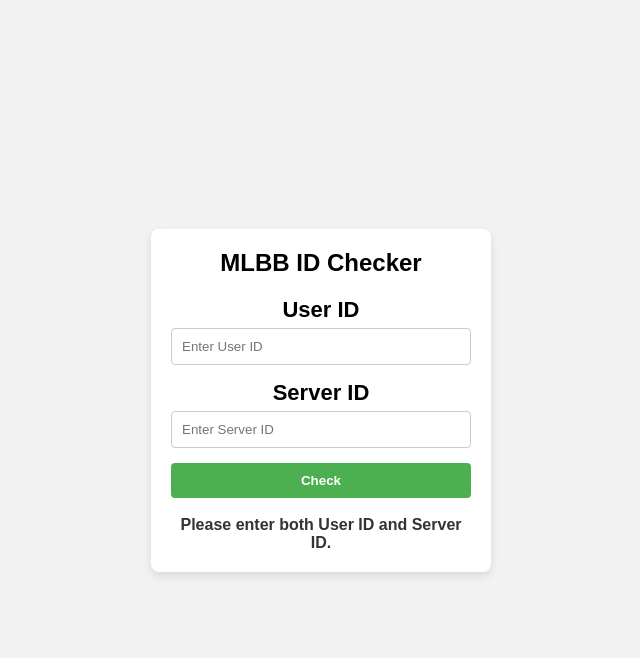
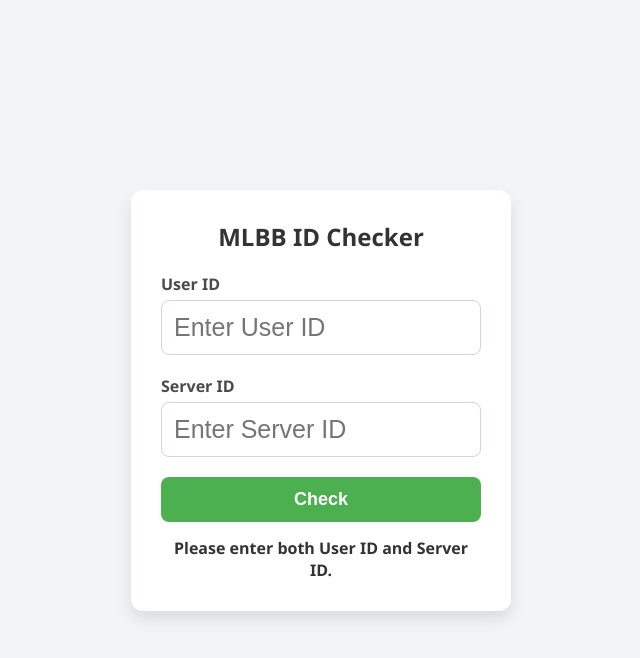
Before and after one commit to starkxme/idcheckerr, a plain HTML site: page index.html in a window 1280 px wide. Both pictures are taken after a click on the button "Check". Shown: the whole page, without its empty margins (319-959 px from the left). Drawn offline with nearby package versions, Linux system fonts and the light colour scheme.

Commit message:
Add files via upload

```diff
--- a/index.html
+++ b/index.html
@@ -6,59 +6,91 @@
     <title>MLBB User ID Checker</title>
     <style>
       body {
-        font-family: Arial, sans-serif;
+        font-family: "Segoe UI", Tahoma, Geneva, Verdana, sans-serif;
         display: flex;
         justify-content: center;
         align-items: center;
         height: 100vh;
         margin: 0;
-        background-color: #f2f2f2;
+        background-color: #f3f4f6;
       }
       .container {
-        background-color: #fff;
-        padding: 20px;
-        border-radius: 8px;
-        box-shadow: 0 4px 8px rgba(0, 0, 0, 0.1);
-        width: 300px;
+        background-color: #ffffff;
+        padding: 30px;
+        border-radius: 12px;
+        box-shadow: 0 8px 16px rgba(0, 0, 0, 0.1);
+        width: 320px;
         text-align: center;
       }
       .container h2 {
         margin: 0 0 20px;
+        font-weight: 600;
+        color: #333333;
       }
       .input-group {
-        margin-bottom: 15px;
+        margin-bottom: 20px;
+        text-align: left;
       }
       .input-group label {
         display: block;
-        font-weight: bold;
-        font-size: 22px;
+        font-weight: 600;
         margin-bottom: 5px;
+        color: #4a4a4a;
       }
       .input-group input {
         width: 100%;
-        padding: 10px;
-        border: 1px solid #ccc;
-        border-radius: 4px;
-        box-sizing: border-box; /* Ensures the input fits perfectly within the box */
+        padding: 12px;
+        font-size: 25px;
+        border: 1px solid #d1d5db;
+        border-radius: 8px;
+        box-sizing: border-box;
+        transition: border-color 0.3s;
+      }
+      .input-group input:focus {
+        outline: none;
+        border-color: #4caf50;
+        box-shadow: 0 0 8px rgba(76, 175, 80, 0.3);
       }
       #checkButton {
         width: 100%;
-        padding: 10px;
+        padding: 12px;
+        font-size: 18px;
         background-color: #4caf50;
+        color: #ffffff;
+        border: none;
+        border-radius: 8px;
+        cursor: pointer;
+        font-weight: bold;
+        transition: background-color 0.3s, box-shadow 0.3s;
+      }
+      #checkButton:hover {
+        background-color: #45a049;
+        box-shadow: 0 4px 8px rgba(0, 0, 0, 0.1);
+      }
+      #checkButton:disabled {
+        background-color: #d1d5db;
+        cursor: not-allowed;
+        box-shadow: none;
+      }
+      #invalidMessage {
+        margin-top: 15px;
+        font-weight: bold;
+        color: #333;
+        font-size: 16px;
+      }
+      #copyButton {
+        display: none;
+        margin-top: 10px;
+        padding: 8px;
+        background-color: #007bff;
         color: white;
         border: none;
         border-radius: 4px;
         cursor: pointer;
-        font-weight: bold;
+        font-size: 16px;
       }
-      #checkButton:disabled {
-        background-color: #ccc;
-        cursor: not-allowed;
-      }
-      #invalidMessage {
-        margin-top: 18px;
-        font-weight: bold;
-        color: #333;
+      #copyButton:hover {
+        background-color: #0056b3;
       }
     </style>
   </head>
@@ -75,6 +107,7 @@
       </div>
       <button id="checkButton" onclick="checkApi()">Check</button>
       <div id="invalidMessage"></div>
+      <button id="copyButton" onclick="copyName()">Copy Name</button>
     </div>
 
     <!-- jQuery CDN -->
@@ -84,7 +117,8 @@
       const serverIdInput = document.getElementById("serverIdInput");
       const invalidMessage = document.getElementById("invalidMessage");
       const checkButton = document.getElementById("checkButton");
-      let isUserValid = false;
+      const copyButton = document.getElementById("copyButton");
+      let userName = "";
 
       function enablePaymentButton() {
         checkButton.disabled = false;
@@ -123,26 +157,31 @@
           timeout: 60000,
           success: function (response) {
             if (response.valid === "valid") {
-              isUserValid = true;
-              invalidMessage.textContent = response.name
-                ? `MLBB Name: ${response.name} 😂`
-                : "Valid ID, but name not provided.";
+              userName = response.name || "Valid ID, but name not provided.";
+              invalidMessage.textContent = `MLBB Name: ${userName}`;
+              copyButton.style.display = "block";
               enablePaymentButton();
             } else if (response.valid === "invalid") {
-              isUserValid = false;
               invalidMessage.textContent = "Invalid ID. Please check again.";
+              copyButton.style.display = "none";
               disablePaymentButton();
             } else {
-              isUserValid = false;
               invalidMessage.textContent = "Unexpected response.";
+              copyButton.style.display = "none";
               disablePaymentButton();
             }
           },
           error: function (error) {
-            isUserValid = false;
             invalidMessage.textContent = "Error: " + JSON.stringify(error);
+            copyButton.style.display = "none";
             disablePaymentButton();
           },
+        });
+      }
+
+      function copyName() {
+        navigator.clipboard.writeText(userName).then(() => {
+          alert("MLBB Name copied to clipboard!");
         });
       }
     </script>
```
